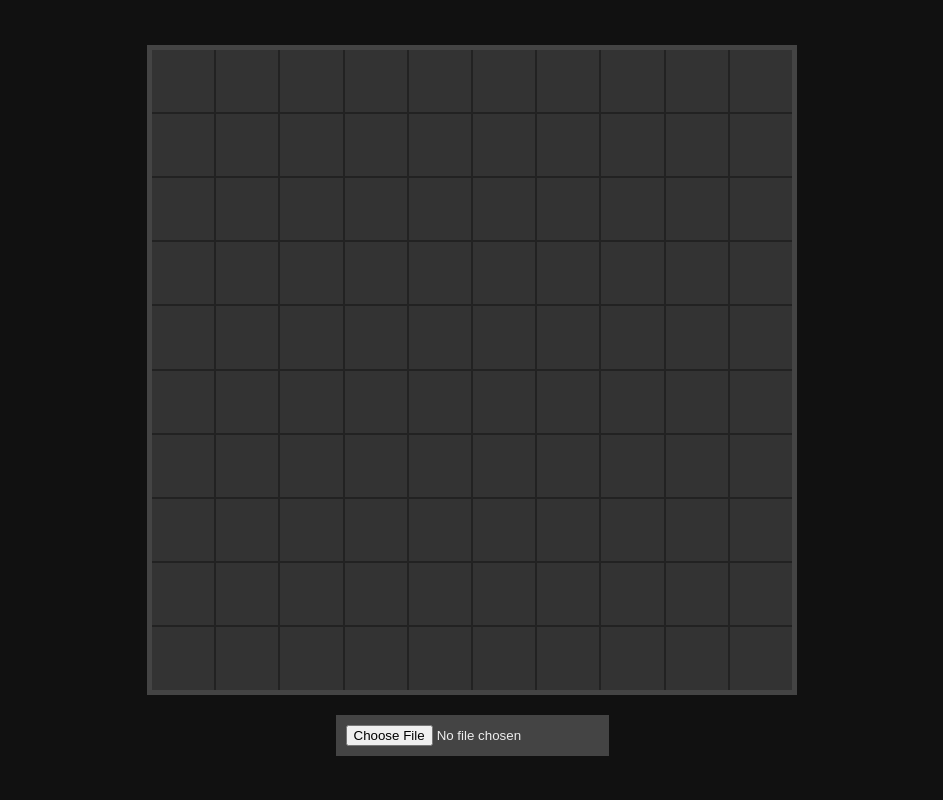
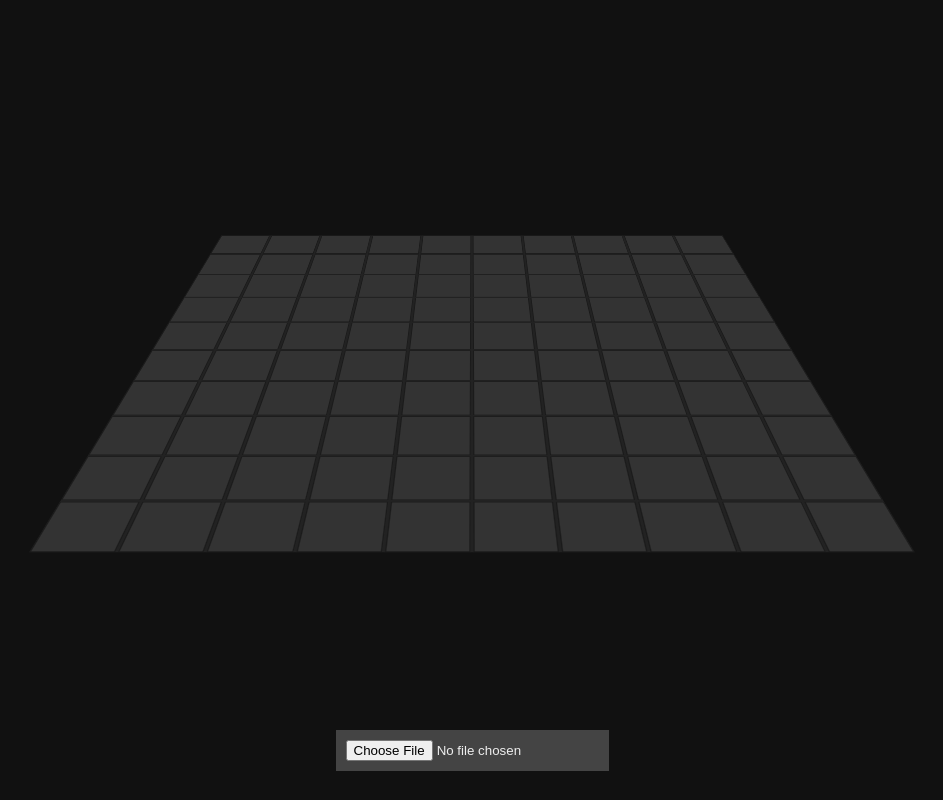
Before and after one commit to websimapi/websim-dance-floor, a plain HTML site: page index.html in a window 1280 px wide. Shown: the whole page, without its empty margins (168-1111 px from the left). Drawn offline with Linux system fonts and the light colour scheme.

Commit message:
v3: Lets make this a 3D scene

```diff
--- a/index.html
+++ b/index.html
@@ -4,7 +4,9 @@
     <link rel="stylesheet" href="style.css">
 </head>
 <body>
-    <div id="dance-floor"></div>
+    <div class="scene">
+        <div id="dance-floor"></div>
+    </div>
     <input type="file" id="music-input" accept="audio/*">
     <script type="importmap">
     {
--- a/style.css
+++ b/style.css
@@ -7,23 +7,47 @@ body {
     margin: 0;
     background-color: #111;
     overflow: hidden;
+    /* Add perspective for 3D effect */
+    perspective: 1000px;
+}
+
+/* New scene container */
+.scene {
+    width: 80vmin;
+    height: 80vmin;
+    /* Ensure children maintain 3D positioning */
+    transform-style: preserve-3d;
+    /* Add some rotation for a better view */
+    transform: rotateX(60deg) rotateZ(0deg); /* Adjust rotation as needed */
+    margin-bottom: 20px; /* Maintain spacing */
 }
 
 #dance-floor {
     display: grid;
     grid-template-columns: repeat(var(--grid-cols, 10), 1fr);
     grid-template-rows: repeat(var(--grid-rows, 10), 1fr);
-    width: 80vmin;
-    height: 80vmin;
+    /* Make dance floor fill the scene container */
+    width: 100%;
+    height: 100%;
     gap: 2px;
     background-color: #222;
-    border: 5px solid #444;
-    margin-bottom: 20px; /* Add space between dance floor and input */
+    /* Remove border, it might look odd in 3D */
+    /* border: 5px solid #444; */
+    /* Remove margin-bottom, handled by .scene now */
+    /* margin-bottom: 20px; */
+    /* Apply transform-style for potential future 3D tiles */
+    transform-style: preserve-3d;
+    /* Optional: Add a slight rotation or translation if needed */
+    /* transform: translateZ(-10px); */
 }
 
 .tile {
     background-color: #333;
     transition: background-color 0.1s ease-out;
+    /* Optional: Add a slight depth effect */
+    /* transform: translateZ(1px); */
+    /* Add a subtle border to distinguish tiles */
+    border: 1px solid #1a1a1a;
 }
 
 #music-input {
@@ -32,4 +56,6 @@ body {
     color: #eee;
     border: none;
     cursor: pointer;
+    /* Position the input slightly lower if needed */
+    margin-top: 40px; /* Adjust as necessary */
 }
```
